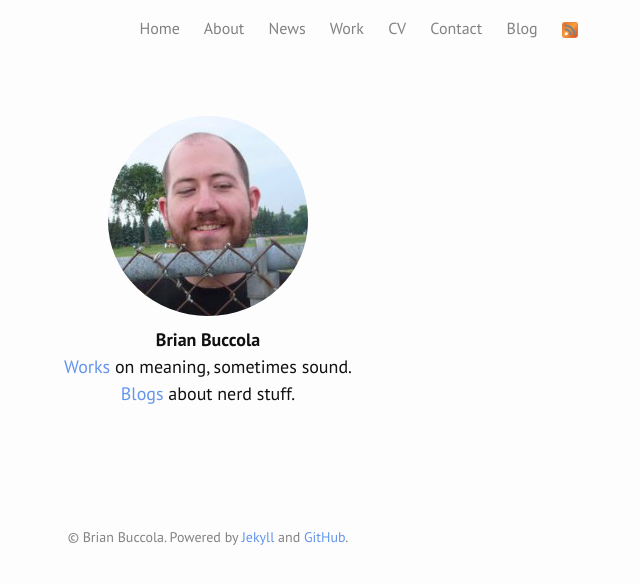
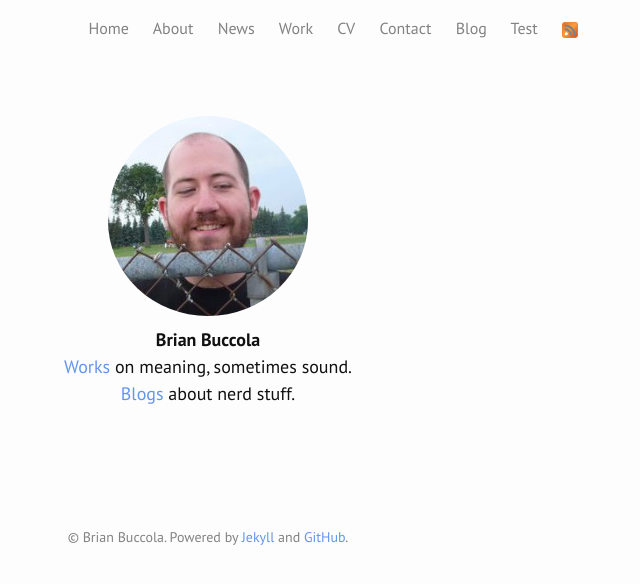
Before and after one commit to brianbuccola/brianbuccola.github.io, a Jekyll site: the page built from index.md, in a window 1280 px wide. Shown: the top 584 px of the page, without its empty margins (432-1072 px from the left). Built offline with Jekyll 4.4.1, drawn with Linux system fonts in a browser that asks for light colours; some web fonts are replaced.

Commit message:
created test folder with index.html instead of index.md

```diff
--- a/_includes/header.html
+++ b/_includes/header.html
@@ -21,6 +21,7 @@
         <a class="page-link" href="https://github.com/brianbuccola/cv/blob/master/buccola-cv.pdf">CV</a>
         <a class="page-link" href="/contact/">Contact</a>
         <a class="page-link" href="/blog/">Blog</a>
+        <a class="page-link" href="/test/">Test</a>
         <a class="page-link" href="/feed.xml"><span class="icon icon--feed">{% include icon-feed.svg %}</span></a>
       </div>
     </nav>
```
